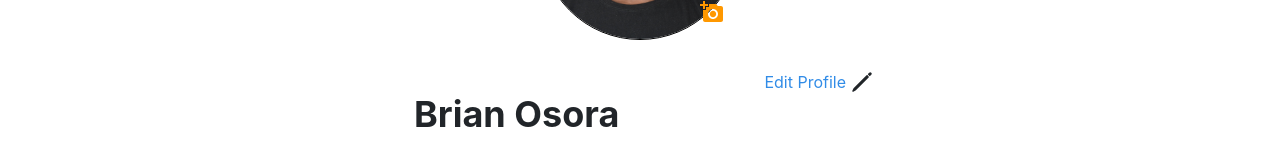
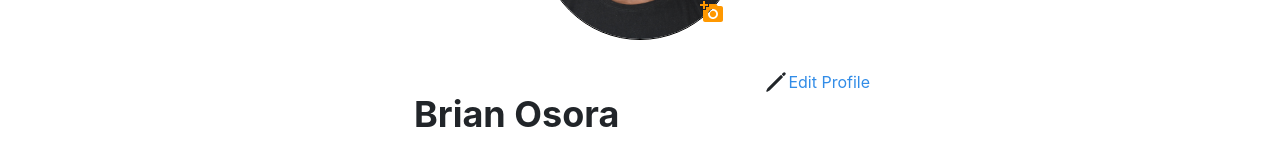
Before and after one commit to Osorabrian/AeroSkyMart, a React (Create React App) app: page /my_profile in a window 1280 px wide. Shown: the part 257-411 px from the top of the page. Built offline with nearby package versions, Linux system fonts and the light colour scheme.

Commit message:
format edit profile icons

```diff
--- a/src/Components/MyProfile/Profile.js
+++ b/src/Components/MyProfile/Profile.js
@@ -30,9 +30,9 @@ export default function Profile(){
 
             <div id='profile-details'>
 
-                <div className='justify-end flex cursor-pointer me-3' onClick={() => navigate('/edit_profile')}>
+                <div className='justify-end flex cursor-pointer me-3' onClick={() => navigate('/edit_profile')} >
+                    <IoPencilOutline className='text-2xl my-auto '/>
                     <p className='me-1 text-[#318CE7]'>Edit Profile</p>
-                    <IoPencilOutline className='text-2xl my-auto '/>
                 </div>
 
                 <div className='text-left ms-4 mb-5'>
```
